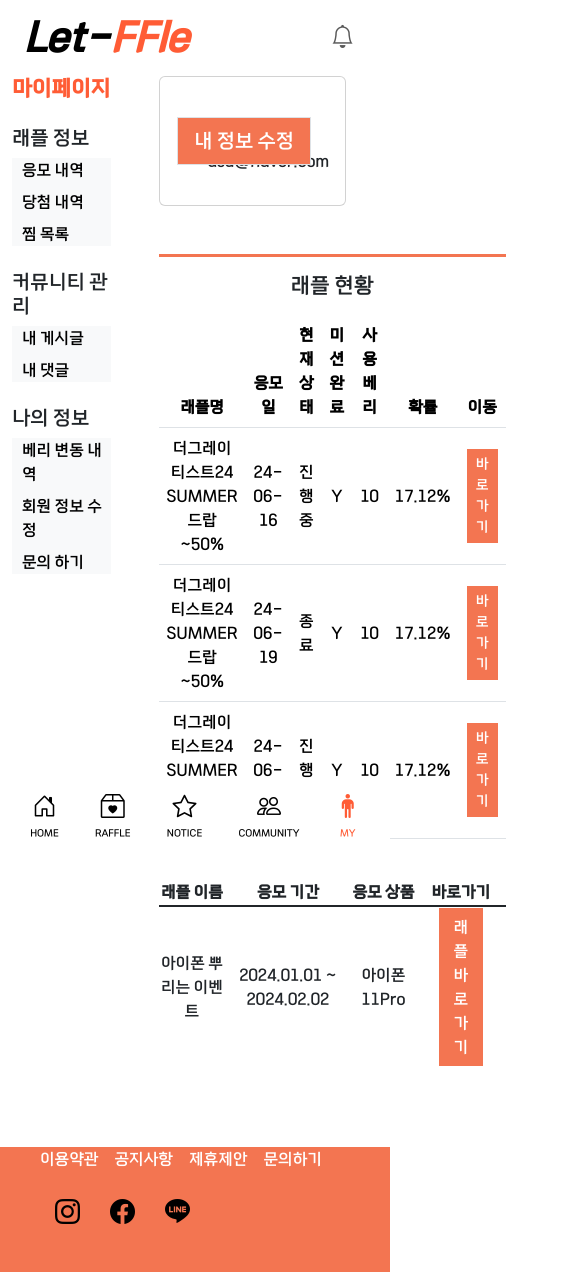
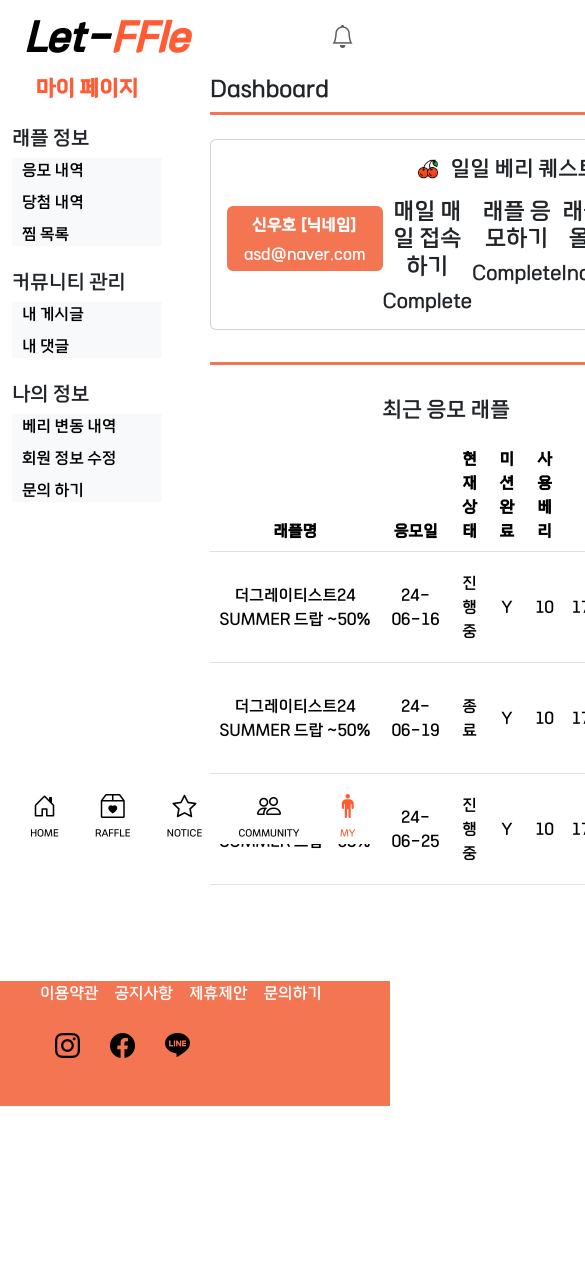
Before and after one commit to byeonnns/let-ffle-front, a Vue app: page /Member/MyPage in a window 390 px wide. Shown: the top 1272 px of the page, 585 px wide, since content can reach past the window. After the commit the page ends 1106 px from the top, so only its background shows below. Built offline with nearby package versions, Linux system fonts and the light colour scheme; what vue3-lottie would draw is missing.

Commit message:
refactor : 집에 가자

```diff
--- a/src/views/Admin/Components/CreateForm.vue
+++ b/src/views/Admin/Components/CreateForm.vue
@@ -1,8 +1,6 @@
 <template>
     <div class="container" style="width: 100%; height:500px; ">
-
         <div style="width: 100%; height:500px;">
-            <form>
             <div class="form-group row">
                 <label for="btitle" class="col-sm-2 col-form-label">분류</label>
                 <div class="col-sm-10">
@@ -20,7 +18,7 @@
             <div class="form-group row mt-4">
                 <label for="bcontent" class="col-sm-2 col-form-label">내용</label>
                 <div class="col-sm-10">
-                        <textarea id="bcontent" type="text" class="form-control" style="height:250px;"></textarea>
+                    <textarea v-model="childText" type="text" class="form-control" style="height:250px;"></textarea>
                 </div>
             </div>
 
@@ -38,15 +36,22 @@
                         <input type="button" class="btn btn-outline-light btn-sm" value="취소" />
                     </RouterLink>
                 </div>
+
+
             </div>
-
-            </form>
         </div>
     </div>
 
 </template>
 
 <script setup>
+import { ref } from 'vue';
+
+const childText = ref('');
+
+defineExpose({
+    childText
+});
 </script>
 
 <style scoped></style>
--- a/src/views/Admin/CreateNotice.vue
+++ b/src/views/Admin/CreateNotice.vue
@@ -3,14 +3,22 @@
         <div class="container" style="width: 100%; height:50px; border-bottom:3px solid #F37551; margin-bottom: 10px; ">
             <h3 style=" margin-top: 30px">공지사항 등록</h3>
         </div>
-        <CreateForm />
+        <form @submit.prevent="handleSubmit">
+            <CreateForm ref="childRef"/>
+        </form>
     </div>
 </template>
 
 <script setup>
 import CreateForm from '@/views/Admin/Components/CreateForm.vue';
+import { ref } from 'vue';
+
+const childRef = ref(null);
+const childVar = ref('');
+function handleSubmit() {
+   childRef.value.childText;
+}
+
 </script>
 
-<style scoped>
-
-</style>
+<style scoped></style>
--- a/src/views/Admin/index.vue
+++ b/src/views/Admin/index.vue
@@ -1,7 +1,7 @@
 <template>
     <div>
         <div class="container-lg d-flex">
-            <AdminSidebar />
+            <AdminSidebar style="min-width:150px"/>
             <div class="flex-grow-1 ps-5">
                 <RouterView />
             </div>
--- a/src/views/Member/MyPageView/Components/MypageSidebar.vue
+++ b/src/views/Member/MyPageView/Components/MypageSidebar.vue
@@ -1,7 +1,7 @@
 <template>
     <div>
         <nav class="d-flex flex-column">
-            <RouterLink to="/Member/MyPage" class="text-center text-nowrap h4 mb-4 no-animation fw-bold">마이페이지</RouterLink>
+            <RouterLink to="/Member/MyPage" class="text-center text-nowrap h4 mb-4 no-animation fw-bold">마이 페이지</RouterLink>
             <h5>래플 정보</h5>
             <div class="d-flex flex-column bg-light mb-4">
                 <RouterLink to="/Member/MyPage/MyEntryList" class="ps-2 mb-2">응모 내역</RouterLink>
--- a/src/views/Member/MyPageView/LikeList.vue
+++ b/src/views/Member/MyPageView/LikeList.vue
@@ -1,10 +1,31 @@
 <template>
     <div>
-        <div class="container">
-            <div class="d-flex">
-                <div class="d-flex flex-column ms-5" style="width: 100%;">
+        <div class="d-flex flex-column">
             <div style="border-bottom: 3px solid #F37551;">
                 <h4>찜 목록</h4>
+            </div>
+            <div class="d-flex">
+                <div class="col-10">
+                    <div class="card mt-2 border-0">
+                        <div class="row g-0">
+                            <div class="col-md-4 align-content-center">
+                                <img src="@/assets/imgSample3.jpg" class="img-fluid rounded-start" width="170px">
+                            </div>
+                            <div class="col-md-8 align-content-center">
+                                <div class="card-body">
+                                    <h5 class="card-title">지용킴 x 삼성 뮤직 프레임</h5>
+                                    <p class="m-0">우호야 공부좀 하자... 집에 일찍 들어가자...</p>
+                                </div>
+                            </div>
+                        </div>
+                    </div>
+                </div>
+                <div class="d-flex col-2 justify-content-end">
+                    <div class="align-content-center">
+                        <RouterLink to="/Raffle/RaffleDetail"><button class="btn me-2" style="background-color: #F37551; color: white;">응모</button></RouterLink>
+                        <button class="btn border" style="background-color: white; color: black;" @click="deleteBtn">삭제</button>
+                    </div>
+                </div>
             </div>
             <div class="align-items-center">
                 <div class="d-flex justify-content-between align-items-center">
@@ -27,8 +48,6 @@
             </div>
             <div class="d-flex justify-content-center">
                 <RouterLink to="#" class="fw-bold">1</RouterLink>
-                    </div>
-                </div>
             </div>
         </div>
     </div>
--- a/src/views/Member/MyPageView/MypageHome.vue
+++ b/src/views/Member/MyPageView/MypageHome.vue
@@ -1,24 +1,43 @@
 <template>
     <div>
-        <div>
-            <div class="d-flex mb-5">
-                <div class="card custom-card">
-                    <div class="card-body mt-3 ms-3 flex-column d-flex align-items-start">
-                        <div class="mt-3 ms-3">
-                            <div>
-                                <strong>gekx0m</strong>
+        <div class="d-flex flex-column">
+            <div style="border-bottom: 3px solid #F37551;">
+                <h3>Dashboard</h3>
+            </div>
+            <div class="card flex-grow-1 my-4">
+                <div class="card-body d-flex pb-2">
+                    <RouterLink to="/Member/MyPage/UpdateMember" class="align-content-center">
+                        <div class="btn text-center px-3 rounded-2">
+                            <strong>신우호 [닉네임]</strong>
+                            <h6 class="mt-2 m-0">asd@naver.com</h6>
+                        </div>
+                    </RouterLink>
+                    <div class="flex-grow-1">
+                        <h4 class="text-center">
+                            <img src="@/assets/berry-icon.png" class="me-2" height="20px">
+                            일일 베리 퀘스트
+                            <img src="@/assets/berry-icon.png" class="ms-2" height="20px"></h4>
+                        <div class="mt-3">
+                            <div class="d-flex text-center">
+                                <div class="col">
+                                    <h3>매일 매일 접속하기</h3>
+                                    <h5>Complete</h5>
+                                </div>
+                                <div class="col">
+                                    <h3>래플 응모하기</h3>
+                                    <h5>Complete</h5>
+                                </div>
+                                <div class="col">
+                                    <h3>래플&미션 올 클리어</h3>
+                                    <h5>Incomplete</h5>
+                                </div>
                             </div>
-                            <p>asd@naver.com</p>
-                        </div>
-                        <div class="position-absolute top-50 end-0 translate-middle-y me-4">
-                            <RouterLink to="/Member/MyPage/UpdateMember" class="btn btn-lg border"
-                                style="color: white;">내 정보 수정</RouterLink>
                         </div>
                     </div>
                 </div>
             </div>
-            <hr class="border-3 opacity-100 mt-0 mb-2" style="border-color: #F37551;" />
-            <h4 class="text-center my-3">래플 현황</h4>
+            <hr class="border-3 opacity-100 mt-2" style="border-color: #F37551;" />
+            <h4 class="text-center my-3">최근 응모 래플</h4>
             <table class="table text-center">
                 <thead>
                     <tr>
@@ -61,28 +80,6 @@
                     </tr>
                 </tbody>
             </table>
-
-            <br>
-            <table class="w-100 text-center">
-                <thead>
-                    <tr>
-                        <th>래플 이름</th>
-                        <th>응모 기간</th>
-                        <th>응모 상품</th>
-                        <th>바로가기</th>
-                    </tr>
-                </thead>
-                <tbody class="table table-group-divider">
-                    <tr>
-                        <td>아이폰 뿌리는 이벤트</td>
-                        <td>2024.01.01 ~ 2024.02.02</td>
-                        <td>아이폰 11Pro</td>
-                        <td>
-                            <RouterLink to="/Raffle"><button class="btn w-50">래플 바로가기</button></RouterLink>
-                        </td>
-                    </tr>
-                </tbody>
-            </table>
         </div>
     </div>
 </template>
--- a/src/views/Member/MyPageView/index.vue
+++ b/src/views/Member/MyPageView/index.vue
@@ -1,7 +1,7 @@
 <template>
     <div>
         <div class="d-flex container-lg">
-            <MypageNavBar />
+            <MypageNavBar style="min-width:150px"/>
             <div class="flex-grow-1 ps-5">
                 <RouterView />
             </div>
```
Lines whose indentation alone changed are shown as unchanged.
